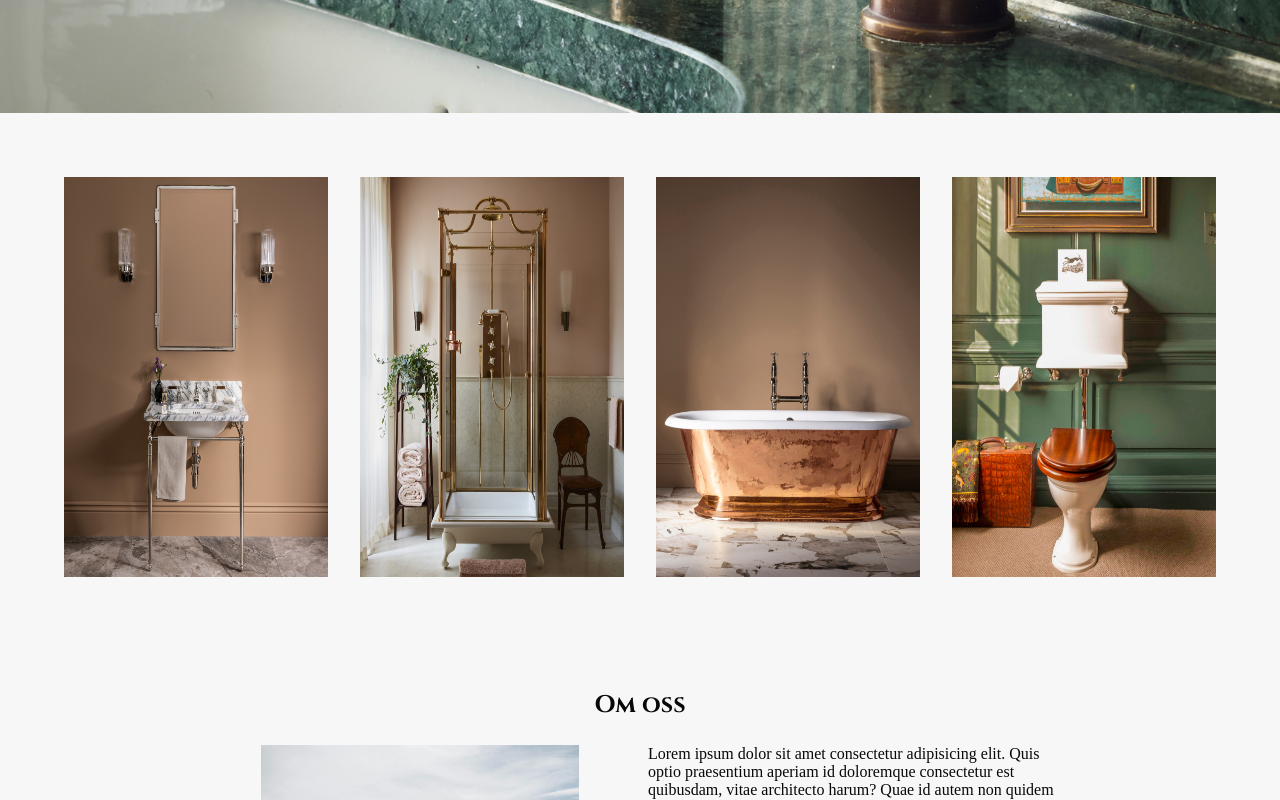
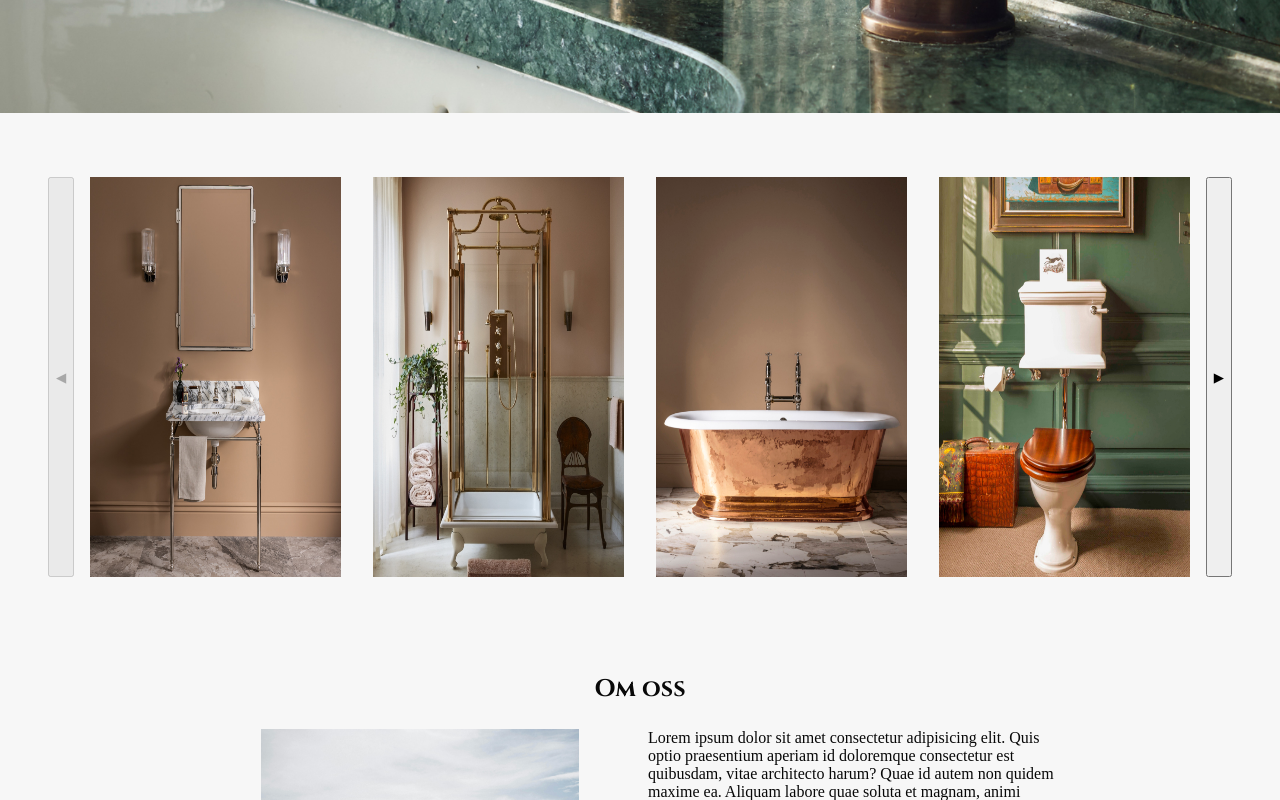
Before and after one commit to jonaru/kb-site, a React (Vite) app: page / in a window 1280 px wide. Shown: the part 800-1600 px from the top of the page. Built offline with nearby package versions, Linux system fonts and the light colour scheme; a web font is replaced by a local one.

Commit message:
Added carousel for highlighted product articles on index page

```diff
--- a/src/Article.jsx
+++ b/src/Article.jsx
@@ -13,7 +13,7 @@ export default function Article(props) {
   return (
     <div className="article-item">
       <Link to="/product" onClick={handleClick}>
-        <img src={getImageURL(props.fileName)} alt={props.name} />
+        <img src={getImageURL(props.fileName)} alt={props.description} />
         <div className="article-text-wrapper">
           <p className="article-image-text">{props.description}</p>
         </div>
--- a/src/data/product.js
+++ b/src/data/product.js
@@ -27,6 +27,19 @@ const data = [
     description:
       "The Eden low-level WC suite reflects classic design principles consistent with the rest of Drummonds' collection. Expertly handcrafted from the finest English china, the low-level cistern serves as an elegant centrepiece — ideal for traditional bathrooms or cloakrooms. \n \n The suite includes the signature Drummonds WC pan, paired with a slim, low-level cistern and a flush handle available in either china or burnished walnut, complemented by fittings in brass, nickel, or chrome. Toilet seat and soil pipe are sold separately and can be selected from our complete range of options.",
   },
+
+  {
+    id: crypto.randomUUID(),
+    name: "The Grand Union Doubly Vanity Cabinet",
+    fileName: "grand-union.webp",
+    description:
+      "The Grand Union Double Vanity offers ample storage with six spacious drawers, topped by a distinctively carved marble surface and matching backsplash. The suite includes the cabinet, basin, and handles. Mixer taps and waste fittings are available separately. \n \n Its design blends the curved edges and stepped detailing typical of Art Deco with the sturdy, straightforward cabinetry inspired by the Arts & Crafts movement of late Edwardian Britain. The result is a piece that echoes 1920s elegance while seamlessly complementing both classic and modern interiors — combining generous proportions with carefully considered storage solutions.",
+    features: [
+      "Generous storage with six drawers",
+      "Uniquely carved marble top and backsplash",
+      "Designed by Nicola Harding",
+    ],
+  },
 ];
 
 const getProducts = () => {
--- a/src/routes/index.lazy.jsx
+++ b/src/routes/index.lazy.jsx
@@ -1,4 +1,5 @@
-import { createLazyFileRoute, Link } from "@tanstack/react-router";
+import { useState } from "react";
+import { createLazyFileRoute } from "@tanstack/react-router";
 import Article from "../Article";
 import aboutImage from "/img/castle.jpg";
 import { getProducts } from "../data/product";
@@ -7,7 +8,29 @@ export const Route = createLazyFileRoute("/")({
   component: Index,
 });
 
+const VISIBLE_COUNT = 4;
+
 function Index() {
+  const products = getProducts();
+  const [startIndex, setStartIndex] = useState(0);
+
+  const canScrollLeft = startIndex > 0;
+  const canScrollRight = startIndex + VISIBLE_COUNT < products.length;
+
+  const handleScrollLeft = () => {
+    if (canScrollLeft) {
+      setStartIndex(startIndex - 1);
+    }
+  };
+
+  const handleScrollRight = () => {
+    if (canScrollRight) {
+      setStartIndex(startIndex + 1);
+    }
+  };
+
+  let visibleProducts = products.slice(startIndex, startIndex + VISIBLE_COUNT);
+
   return (
     <div className="index">
       <section className="hero">
@@ -20,7 +43,16 @@ function Index() {
       </section>
 
       <section className="article-section">
-        {getProducts().map((product) => (
+        <button
+          className="carousel-arrow left"
+          onClick={handleScrollLeft}
+          disabled={!canScrollLeft}
+        >
+          ◀
+        </button>
+
+        <div className="article-carousel">
+          {visibleProducts.map((product) => (
             <Article
               key={product.id}
               fileName={product.fileName}
@@ -28,6 +60,15 @@ function Index() {
               productId={product.id}
             />
           ))}
+        </div>
+
+        <button
+          className="carousel-arrow right"
+          onClick={handleScrollRight}
+          disabled={!canScrollRight}
+        >
+          ▶
+        </button>
       </section>
 
       <section className="section about">
--- a/styles/Article.css
+++ b/styles/Article.css
@@ -41,12 +41,12 @@
 
 @media (max-width: 2100px) {
     .article-item {
-        margin: 0 2rem 1rem 2rem;
+        margin: 0 2rem 0rem 2rem;
     }
 }
 @media (max-width: 1750px) {
     .article-item {
-        margin: 0 1rem 1rem 1rem;
+        margin: 0 1rem 0rem 1rem;
     }
 }
 @media (max-width: 768px) {
--- a/styles/style.css
+++ b/styles/style.css
@@ -70,6 +70,16 @@ body {
     justify-content: center;
 }
 
+.article-carousel {
+    display: flex;
+    flex-direction: row;
+    justify-content: center;
+    overflow: hidden;
+    flex-shrink: 1;
+    flex-grow: 1;
+    transition: transform 0.3s ease;
+}
+
 .about h2 {
     margin-bottom: 1.5rem;
 }
```
Also changed, not shown: img/grand-union.webp (added). Lines whose indentation alone changed are shown as unchanged.
